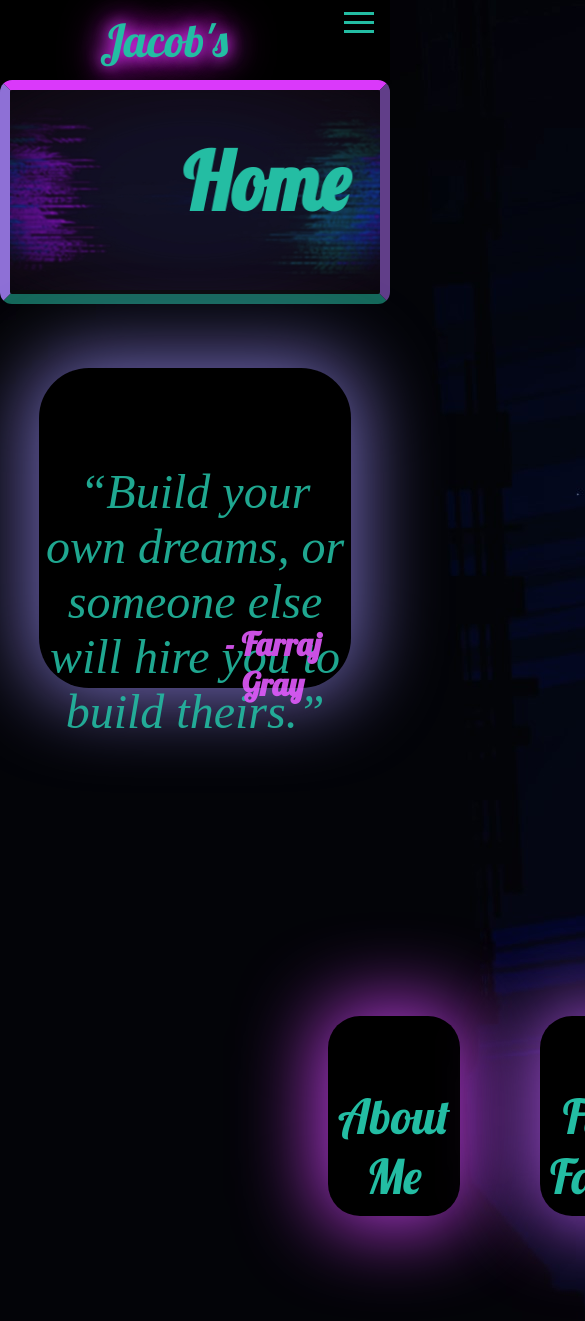
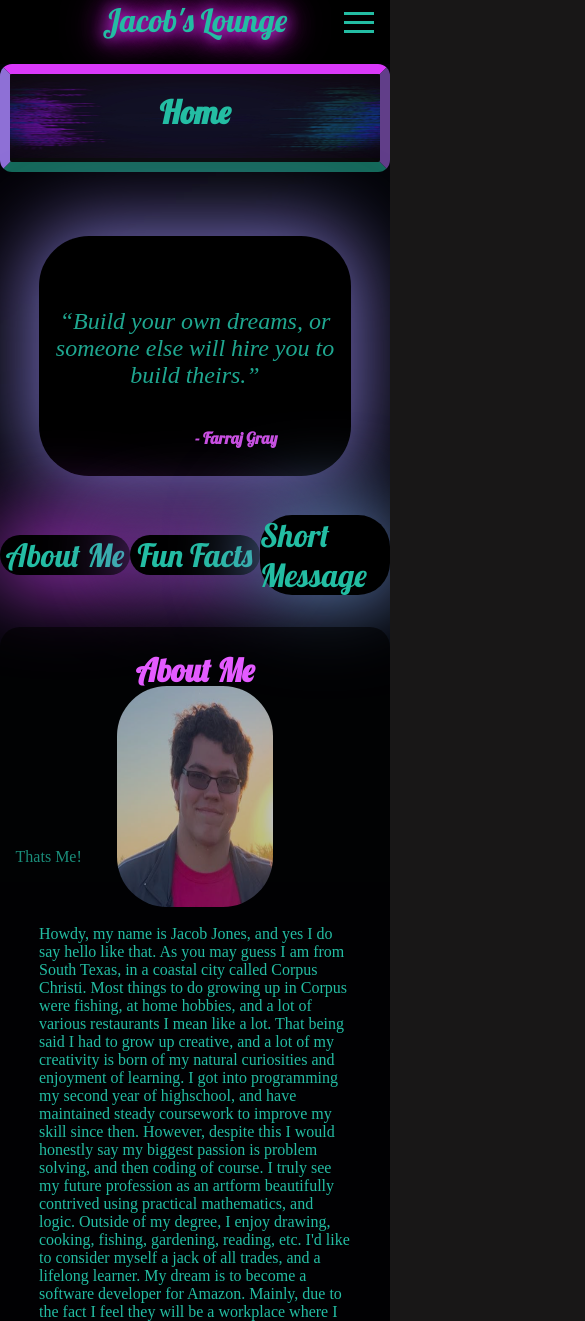
Before and after one commit to JacobJJoness/Personal_Website, a plain HTML site: page index.html in a window 390 px wide. Shown: the top 1321 px of the page, 585 px wide, since content can reach past the window. Drawn offline with Linux system fonts and the light colour scheme.

Commit message:
MobIle Friendly Incxoming!!
The site has now been updated to be significantly more mobile friendly!

```diff
--- a/index.html
+++ b/index.html
@@ -2,6 +2,10 @@
 <html >
 
   <head>
+    <meta charset="UTF-8">
+    <meta http-equiv="X-UA-Compatible" content="IE=edge">
+    <meta name="viewport" content="width=device-width, initial-scale=1.0">
+
     <link rel="stylesheet" href="styles/index.css">
     <link rel="stylesheet" href="styles/general.css">
     <link rel="icon" href="images/updatedlogo.ico" type="image/x-icon">
@@ -64,9 +68,9 @@
 
 
   <div class="homepage-layout">
-    <a style=" --i:1;" class="home-boxes"  href="#about-me">About Me</a>
-    <a style=" --i:2;" class="home-boxes"  href="#fun-facts">Fun Facts</a>
-    <a style=" --i:3;" class="home-boxes"  href="#fun-button">Short Message</a>
+    <a style=" --i:1;" class="home-boxes" id="aboutBut" href="#about-me">About Me</a>
+    <a style=" --i:2;" class="home-boxes"  id="funBut" href="#fun-facts">Fun Facts</a>
+    <a style=" --i:3;" class="home-boxes"  id="messBut" href="#fun-button">Short Message</a>
   </div>
 
 
--- a/scripts/index.js
+++ b/scripts/index.js
@@ -85,4 +85,8 @@ function switchImage(i,pageText,imageSrc, Images, Words ){
 
 }
 
-//image carosel ro
+// function startUp(){
+//     document.getElementById("aboutBut").style.left = "10%";
+//     document.getElementById("funBut").style.left = "50%";
+//     document.getElementById("messBut").style.left ="90%";
+// }
--- a/styles/general.css
+++ b/styles/general.css
@@ -19,8 +19,10 @@
   nav{
     font-family:arial;
     display:flex;
+    justify-content: space-between;
+    align-items: center;
     background-color: rgb(0, 0, 0) ;
-    height: 80px;
+    height: 4rem;
     width:100%;
 
   }
@@ -28,9 +30,8 @@
   label.logo{
     font-family: 'Lobster';
     color:rgb(35, 189, 163);
-    font-size:45px;
-    line-height: 80px;
-    padding: 0 100px;
+    font-size:2rem;
+    align-self: center;
     animation: coolTextGlow 10s linear infinite;
   }
 
@@ -42,9 +43,6 @@
 
   nav ul li{
     list-style:none;
-    display: inline-block;
-    line-height: 5rem;
-    margin: 0 5px;
   }
   nav ul li a{
     font-family: 'Lobster';
@@ -124,25 +122,7 @@
     width:100%;
     background-color: rgb(35, 189, 163);
   }
-  @media (max-width: 400px){
-    .toggle-button{
-      display:flex;
-    }
 
-    nav ul li{
-      display:none;
-    }
-    nav{
-      flex-direction: column;
-      align-items: flex-start;
-    }
-
-    nav ul{
-      flex-direction:column;
-
-    }
-
-  }
 
   .title-text{
     font-size:35px;
@@ -188,11 +168,11 @@
   .main-image-div h1{
     position: absolute;
     top: 20%;
-    left: 45%;
-    font-size: 80px;
+    left: 50%;
+    transform: translate(-50%);
+    font-size: 4.5rem;
     color:rgb(36, 189, 163);
     font-family: 'Lobster';
-    animation: flipper 6s ease-in-out infinite;
   }
 
 
@@ -219,7 +199,7 @@
 
   .main-image-style{
     opacity:0.7;
-    height:200px;
+    height:10vh;
     width:100%;
   }
 
@@ -270,8 +250,36 @@
                   0px 0px 75px rgb(228, 50, 255);
     }
   }
-  @keyframes flipper {
-    0%,80% {
-      transform: rotateY(360deg)
+
+
+
+  @media (max-width: 1000px){
+    .toggle-button{
+      display:flex;
     }
+
+    nav ul li{
+      display:none;
+    }
+    nav{
+      flex-direction: column;
+      align-items: flex-start;
+      width:100%;
+    }
+
+    nav ul{
+      flex-direction:column;
+
+    }
+
+    .main-image-div h1{
+      position: absolute;
+      top: 20%;
+      left: 50%;
+      transform: translate(-50%);
+      font-size: 2rem;
+      color:rgb(36, 189, 163);
+      font-family: 'Lobster';
+    }
+
   }
--- a/styles/index.css
+++ b/styles/index.css
@@ -2,17 +2,27 @@
 
 /* declines all defaulted padding, and margins needs an override though*/
 
-/* */
+/*______________REFERENCE_________________
+LARGE CONTAINER: this is a starting container for a major element on the page.
 
 
-/* attempt at appearing and disappearing qoutes */
 
+
+
+
+
+*/
+
+
+
+
+/* ------------------LARGE CONTAINER---------------*/
 .rotating-qoutes{
   position:relative;
+  overflow:clip;
   padding: 0;
   margin:10%;
   width:80%;
-
   height:20rem;
   background-color: rgb(0, 0, 0);
   justify-content: center;
@@ -86,29 +96,32 @@
 
 
 /* main homepage buttons below*/
-
+/* ------------------LARGE CONTAINER---------------*/
 .homepage-layout{
-  margin:15rem;
+  width:100%;
   color:rgb(35, 189, 163);
   display:flex;
+  position: relative;
   align-items:center;
   justify-content: space-between;
-  padding: 3rem;
+
 }
 
 /* the three main homepage boxes*/
 .homepage-layout .home-boxes{
-  margin: 2.5rem;
+
+  display:flex;
+  justify-content: center;
   width:20rem;
+  height:auto;
+  margin:auto;
+
+  border-radius: 2rem;
+  transition: 2s;
   color:rgb(35, 189, 163);
-  height:200px;
   font-family: 'Lobster';
   font-size: 3rem;
   background-color: black;
-  text-align: center;
-  padding:70px 10px;
-  border-radius: 2rem;
-  transition: 2s;
   animation: fancyglow 8s linear infinite;
   animation-delay: calc(var(--i)*.75s);
 
@@ -122,20 +135,21 @@
 
 /* main containers of homepage*/
 
+/* ------------------LARGE CONTAINER---------------*/
 .main-container{
   overflow:auto;
   position:relative;
   display:flex;
   margin:0;
-  justify-content: center;
+
   padding:0;
   margin-top:200px;
   width:80%;
   margin-left:10%;
-  height: 900px;
-  background-color: black;
+  height: 46rem;
+  background-color: rgba(0,0,0,.6);
   border-radius: 20px;
-  animation: fancyglow 4s linear infinite;
+
 }
 
 
@@ -213,7 +227,7 @@
   position: absolute;
   left:65%;
   top:2%;
-  font-size: 50px;
+  font-size: 3rem;
   animation: coolTextGLow 8s linear infinite;
 }
 
@@ -324,3 +338,81 @@
     box-shadow:0px 0px 45px rgba(228, 50, 255,.9);
   }
 }
+
+@media (max-width:1000px){
+  .rotating-qoutes{
+    height:15rem;
+  }
+  .qoute-container{
+    height:auto;
+  }
+
+  .qoute{
+    font-size: 1.5rem;
+  }
+  .speaker{
+    font-size:1rem;
+
+  }
+  .homepage-layout .home-boxes{
+    font-size: 2rem;
+    width:15rem;
+  }
+  .main-container{
+    width:100%;
+    margin-top:2rem;
+    margin-bottom:2rem;
+    margin-left:0;
+  }
+
+  .homepage-header{
+
+    left:50%;
+    transform: translateX(-50%);
+    top:2%;
+    font-size: 2rem;
+    padding:.5rem;
+    animation: coolTextGLow 8s linear infinite;
+  }
+
+  .homepage-texts{
+    position: absolute;
+    width:80%;
+    transform:translate(-50%,-50%);
+    color:rgb(35, 189, 163);
+    top:60%;
+    left:50%;
+    transform:translate(-50%,-50%);
+    font-size: 1rem;
+
+    right:3%;
+    bottom:1%;
+
+  }
+  .carosel-texts{
+    font-family: bold;
+    position:absolute;
+    font-size: 1rem;
+    left:4%;
+    top:30%;
+    color:rgb(35, 189, 163);
+    animation: fade-out 8s linear infinite;
+  }
+  .about-me-image{
+    top:8%;
+    left:30%;
+    position: absolute;
+    width:40%;
+    height:30%;
+    transition: .33s;
+    border-radius: 50px;
+    animation: fade-out 8s linear infinite;
+
+  }
+  .back-to-top{
+    display:none;
+  }
+
+
+
+}
```
